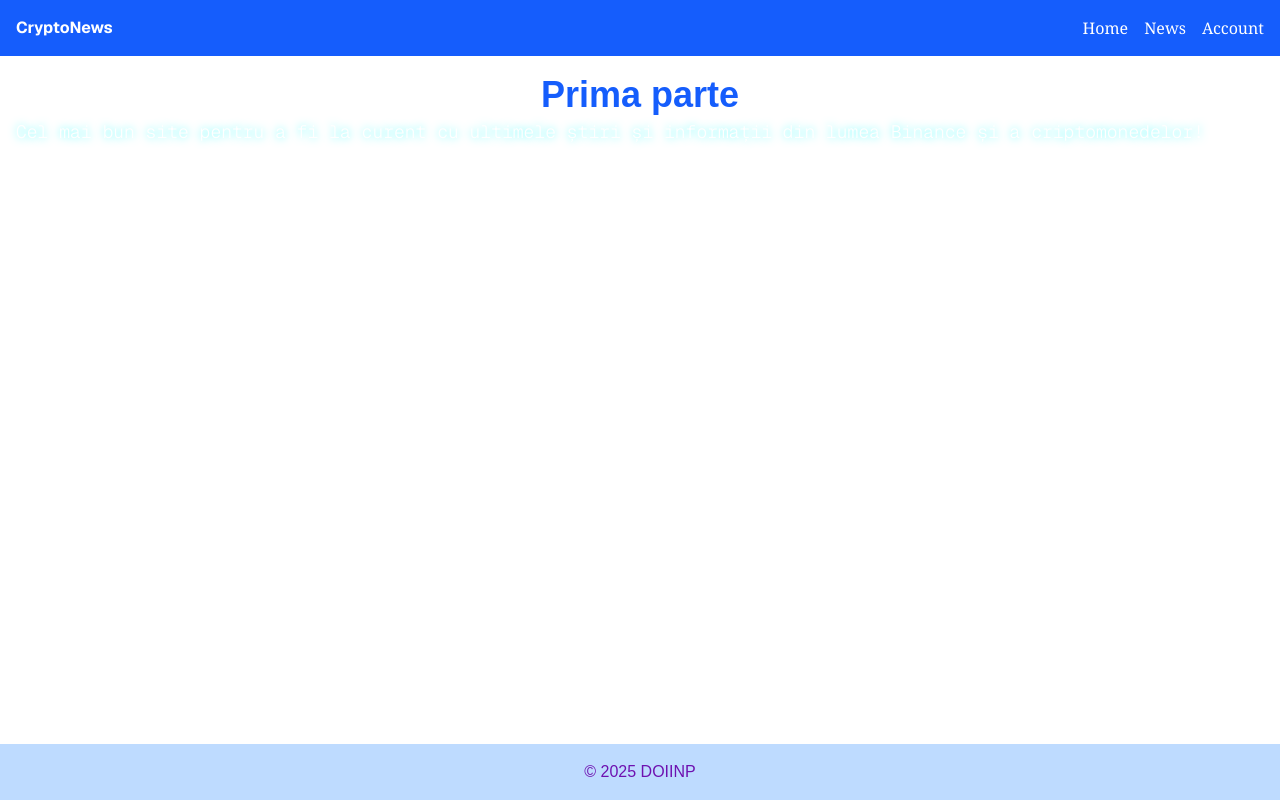
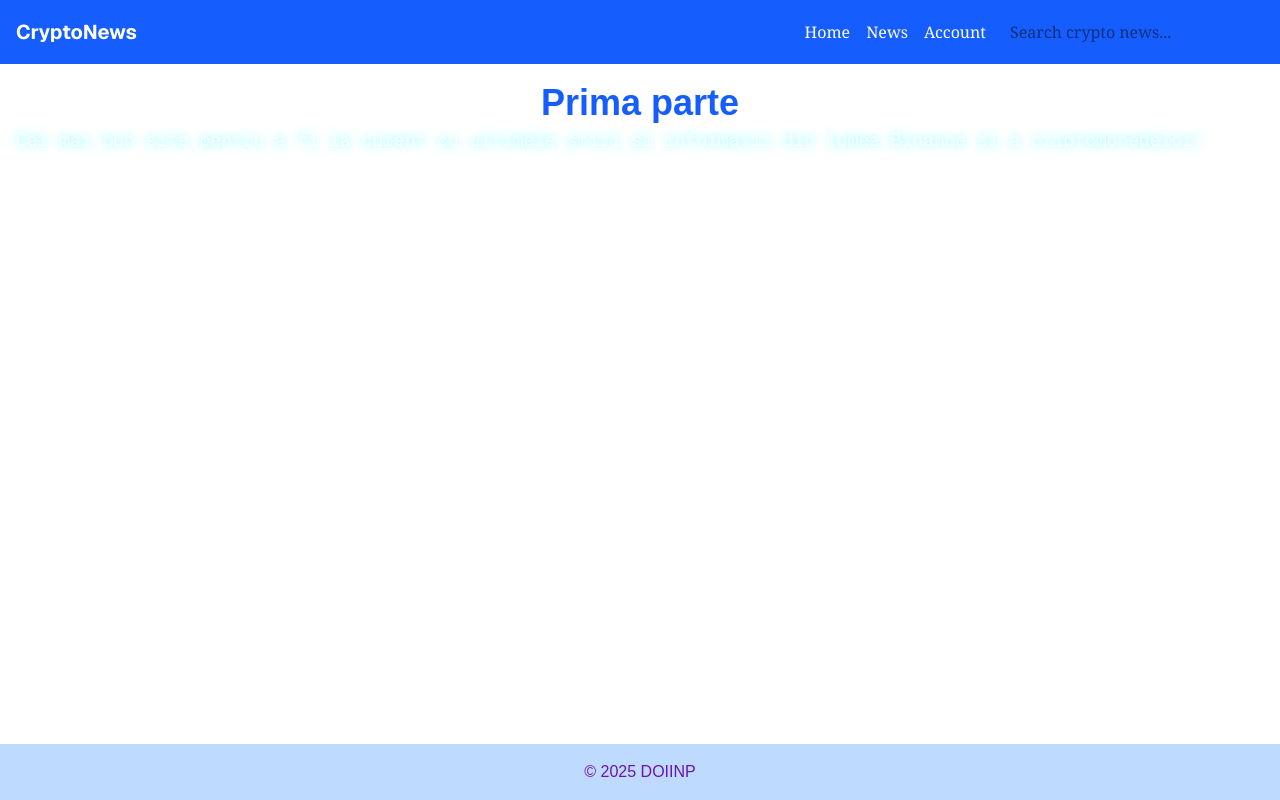
Before and after one commit to Matei-mini/Viitor, a Next.js app: page / in a window 1280 px wide. Built offline with nearby package versions, Linux system fonts and the light colour scheme.

Commit message:
Modificat navbar+searchBar

```diff
--- a/src/app/components/Navbar.js
+++ b/src/app/components/Navbar.js
@@ -1,20 +1,62 @@
+"use client";
+import { useState } from "react";
 import Link from "next/link";
 
-export default function Navbar() {
-    return(
-        <nav className="bg-blue-600 font-serif text-white p-4 flex justify-between items-center ">
-            <h1 className="font-bold font-sans text-x1">CryptoNews</h1>
-            <ul className="flex gap-4 ">
-                <li>
-                    <Link href="/Home">Home</Link>
-                </li>
-                <li>
-                    <Link href="/News">News</Link>
-                </li>
-                <li>
-                    <Link href="/Account" >Account</Link>
-                </li>
+export function Navbar() {
+    const [menuOpen, setMenuOpen] = useState(false);
+
+    const menuItems = [
+        { href: "/Home", label: "Home" },
+        { href: "/News", label: "News" },
+        { href: "/Account", label: "Account" },
+    ];
+
+    return (
+        <nav className="bg-blue-600 font-serif text-white p-4 flex justify-between items-center relative">
+            {/* Logo */}
+            <h1 className="font-bold font-sans text-xl">CryptoNews</h1>
+
+            {/* Desktop menu */}
+            <div className="hidden md:flex items-center gap-4">
+            <ul className="flex gap-4">
+                {menuItems.map((item) => (
+                    <li key={item.href}>
+                        <Link href={item.href}>{item.label}</Link>
+                    </li>
+                ))}
             </ul>
+
+            <input
+                type="text"
+                placeholder="Search crypto news..."
+                className="px-2 py-1 rounded text-black focus:outline-neutral-600"
+                />
+            </div>
+            {/* Hamburger icon for mobile */}
+            <div className="flex md:hidden items-center gap-2 flex-1">
+                <input
+                    type="text"
+                    placeholder="Search crypto news..."
+                    className="px-2 py-1 rounded text-black focus:outline-cyan-200 flex-1 w-1/6"
+                />
+                <button
+                className="text-2xl"
+                onClick={() => setMenuOpen(!menuOpen)}
+            >
+                {menuOpen ? "✕" : "☰"}
+            </button>
+            </div>
+
+            {/* Mobile menu dropdown */}
+            {menuOpen &&(
+                <div className="absolute top-16 right-4 bg-blue-700 p-4 rounded-md flex flex-col gap-3 md:hidden w-12">
+                    {menuItems.map((item) => (
+                    <Link key={item.href} href={item.href}>
+                        {item.label}
+                    </Link>
+                ))}
+                </div>
+                )}
         </nav>
     );
 }
--- a/src/app/page.js
+++ b/src/app/page.js
@@ -1,4 +1,4 @@
-import Navbar from "./components/Navbar.js";
+import {Navbar} from "./components/Navbar.js";
 import Footer from "./components/Footer";
 export default function Home() {
 
```
Also changed, not shown: src/app/globals.css (line endings or trailing spaces).
